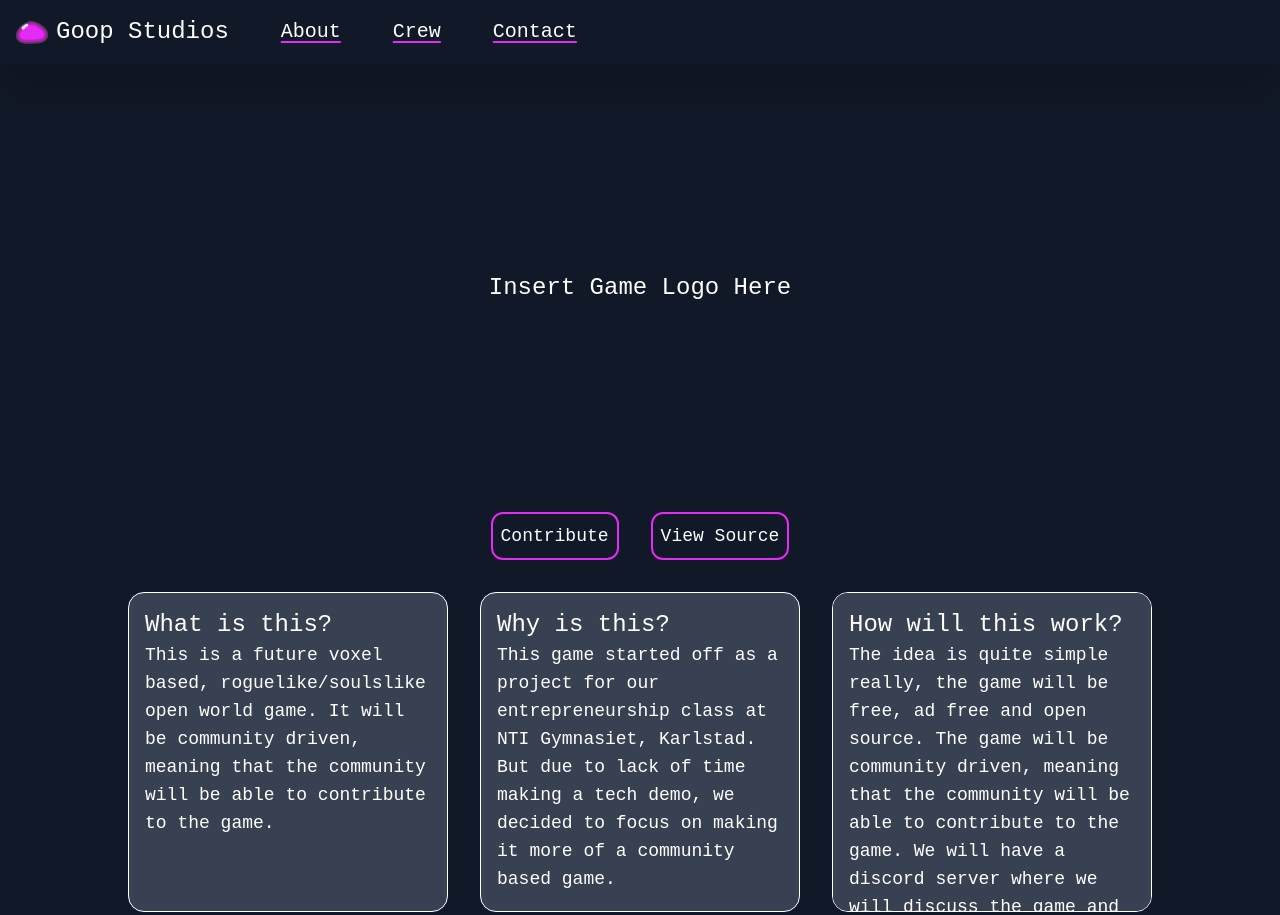
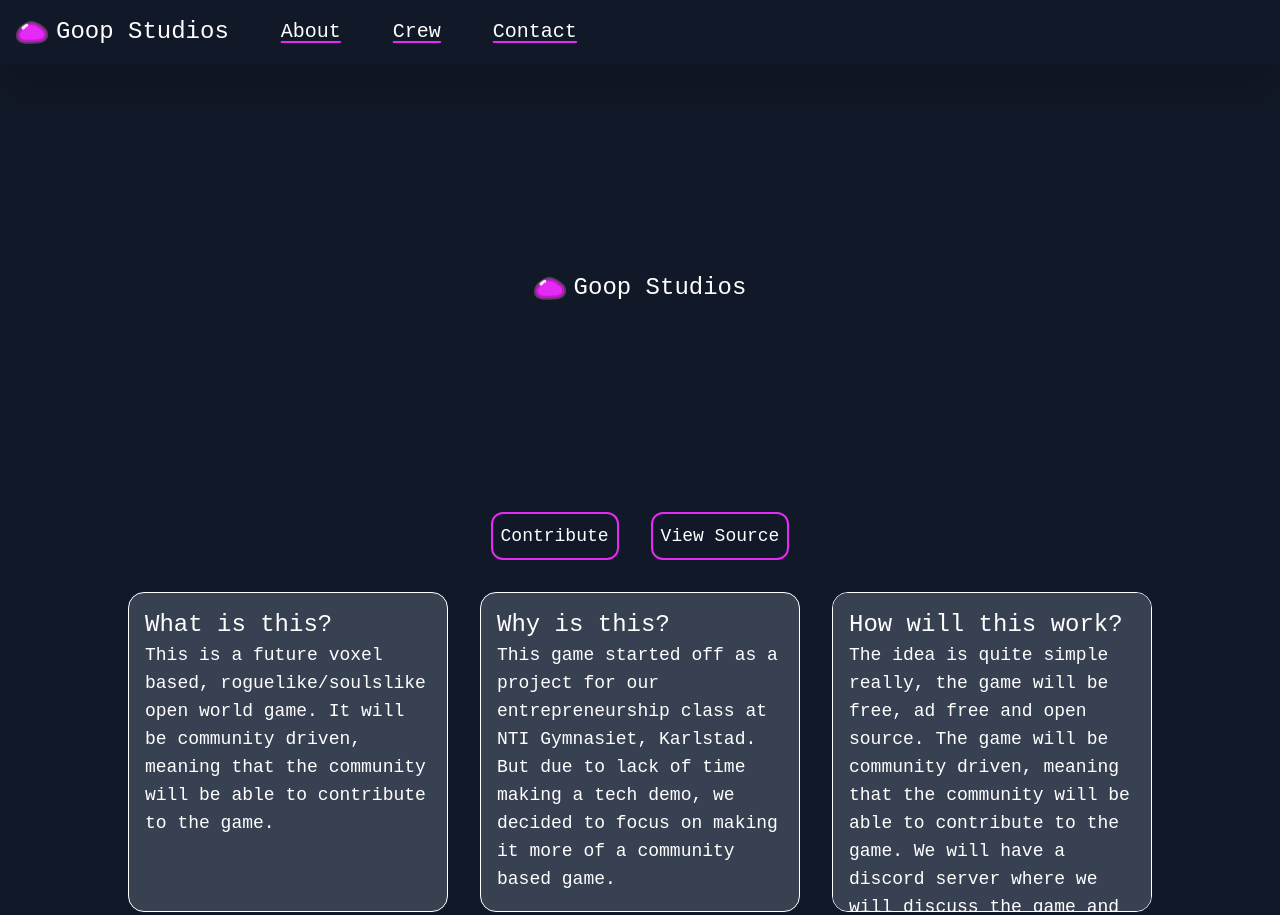
Before and after one commit to goop-studios/www, an Astro site: page / in a window 1280 px wide. Shown: the top 915 px of the page. Built offline with nearby package versions, Linux system fonts and the light colour scheme; Astro itself is replaced by a stand-in of ours; a web font is replaced by a local one.

Commit message:
burger and fries

```diff
--- a/src/pages/index.astro
+++ b/src/pages/index.astro
@@ -3,11 +3,12 @@ import Layout from '../layouts/Layout.astro'
 import Footer from '../components/Footer.svelte'
 import Button from '../components/Button.svelte'
 import Card from '../components/Card.svelte'
+import Logo from '../components/Logo.svelte'
 ---
 
 <Layout title="Home">
 	<header>
-		<h1> Insert Game Logo Here </h1>
+		<Logo></Logo>
 	</header>
 	<main>
 		<section class="contribute">
```
